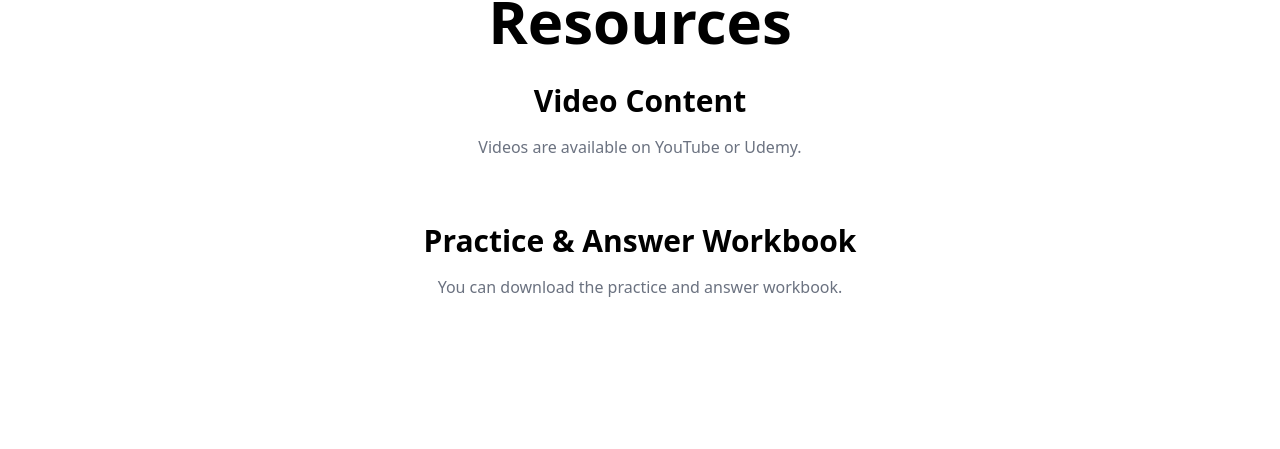
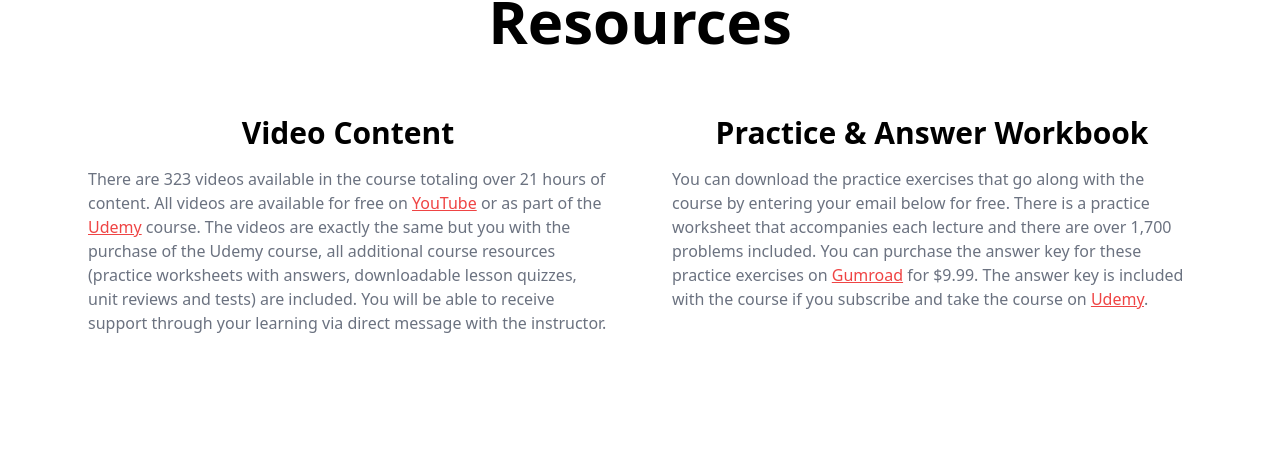
Before and after one commit to tomswokowski/swokowskimathematics, a Next.js app: page /resources in a window 1280 px wide. Shown: the part 158-607 px from the top of the page. Built offline with nearby package versions, Linux system fonts and the light colour scheme; no server answers.

Commit message:
Implement Resource Page

```diff
--- a/components/landing/HeroSection.tsx
+++ b/components/landing/HeroSection.tsx
@@ -17,7 +17,7 @@ export default function HeroSection() {
               class in this comprehensive course. View all 323 lessons for free
               on{' '}
               <a
-                href="https://www.youtube.com/channel/UCX_hglZU0ipL5WZXzDjmC1Q"
+                href={process.env.NEXT_PUBLIC_YOUTUBE_CHANNEL_URL}
                 target="_blank"
                 rel="noreferrer"
                 className="text-red-500 underline"
--- a/pages/resources.tsx
+++ b/pages/resources.tsx
@@ -4,23 +4,73 @@ import { MainLayout } from '../components/layouts/MainLayout';
 const Resources = () => {
   return (
     <>
-      <h1 className="mb-8 text-center text-6xl font-bold">Resources</h1>
-      <div className="mx-auto max-w-7xl px-4 sm:px-6 lg:px-8">
-        <div className="mx-auto mb-16 max-w-3xl text-center">
-          <h2 className="mb-4 text-3xl font-semibold">Video Content</h2>
+      <h1 className="mb-16 text-center text-6xl font-bold">Resources</h1>
+      <div className="mx-2 mb-8 flex flex-wrap lg:px-8">
+        <div className="w-full px-4 sm:px-6 md:w-1/2 lg:px-8">
+          <div className="mb-16">
+            <h2 className="mb-4 text-center text-3xl font-semibold">
+              Video Content
+            </h2>
             <p className="text-gray-500">
-            Videos are available on YouTube or Udemy.
+              There are 323 videos available in the course totaling over 21
+              hours of content. All videos are available for free on{' '}
+              <a
+                href={process.env.NEXT_PUBLIC_YOUTUBE_CHANNEL_URL}
+                target="_blank"
+                rel="noreferrer"
+                className="text-red-500 underline"
+              >
+                YouTube
+              </a>{' '}
+              or as part of the{' '}
+              <a
+                href={process.env.NEXT_PUBLIC_UDEMY_URL}
+                target="_blank"
+                rel="noreferrer"
+                className="text-red-500 underline"
+              >
+                Udemy
+              </a>{' '}
+              course. The videos are exactly the same but you with the purchase
+              of the Udemy course, all additional course resources (practice
+              worksheets with answers, downloadable lesson quizzes, unit reviews
+              and tests) are included. You will be able to receive support
+              through your learning via direct message with the instructor.
             </p>
           </div>
         </div>
-      <div className="mx-auto max-w-7xl px-4 sm:px-6 lg:px-8">
-        <div className="mx-auto mb-16 max-w-3xl text-center">
-          <h2 className="mb-4 text-3xl font-semibold">
+        <div className="w-full px-4 sm:px-6 md:w-1/2 lg:px-8">
+          <div className="mb-16">
+            <h2 className="mb-4 text-center text-3xl font-semibold">
               Practice & Answer Workbook
             </h2>
             <p className="text-gray-500">
-            You can download the practice and answer workbook.
+              You can download the practice exercises that go along with the
+              course by entering your email below for free. There is a practice
+              worksheet that accompanies each lecture and there are over 1,700
+              problems included. You can purchase the answer key for these
+              practice exercises on{' '}
+              <a
+                href={process.env.NEXT_PUBLIC_GUMROAD_URL}
+                target="_blank"
+                rel="noreferrer"
+                className="text-red-500 underline"
+              >
+                Gumroad
+              </a>{' '}
+              for $9.99. The answer key is included with the course if you
+              subscribe and take the course on{' '}
+              <a
+                href={process.env.NEXT_PUBLIC_UDEMY_URL}
+                target="_blank"
+                rel="noreferrer"
+                className="text-red-500 underline"
+              >
+                Udemy
+              </a>
+              .
             </p>
+          </div>
         </div>
       </div>
 
```
Lines whose indentation alone changed are shown as unchanged.
